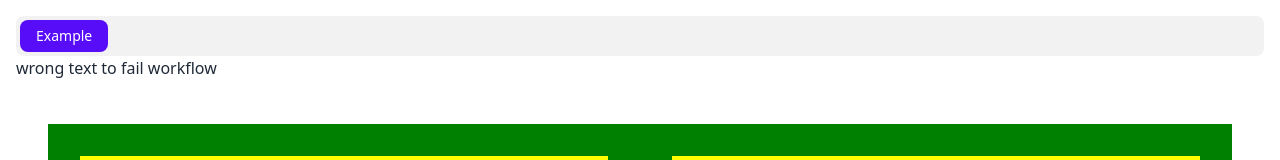
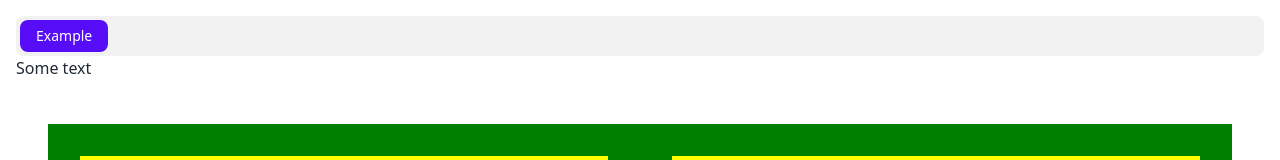
Before and after one commit to anjantalatam/custom-react-hooks, a React (Vite) app: page / in a window 1280 px wide. Shown: the top 160 px of the page. Built offline with nearby package versions, Linux system fonts and the light colour scheme.

Commit message:
🐛 FIX: revert change to test workflow success

```diff
--- a/src/App.tsx
+++ b/src/App.tsx
@@ -31,7 +31,7 @@ function App() {
         ))}
       </div>
 
-      <p>wrong text to fail workflow</p>
+      <p>Some text</p>
 
       <div className="m-3">
         {tabs.filter((tab) => tab.id === selectedTab)[0].component}
```
